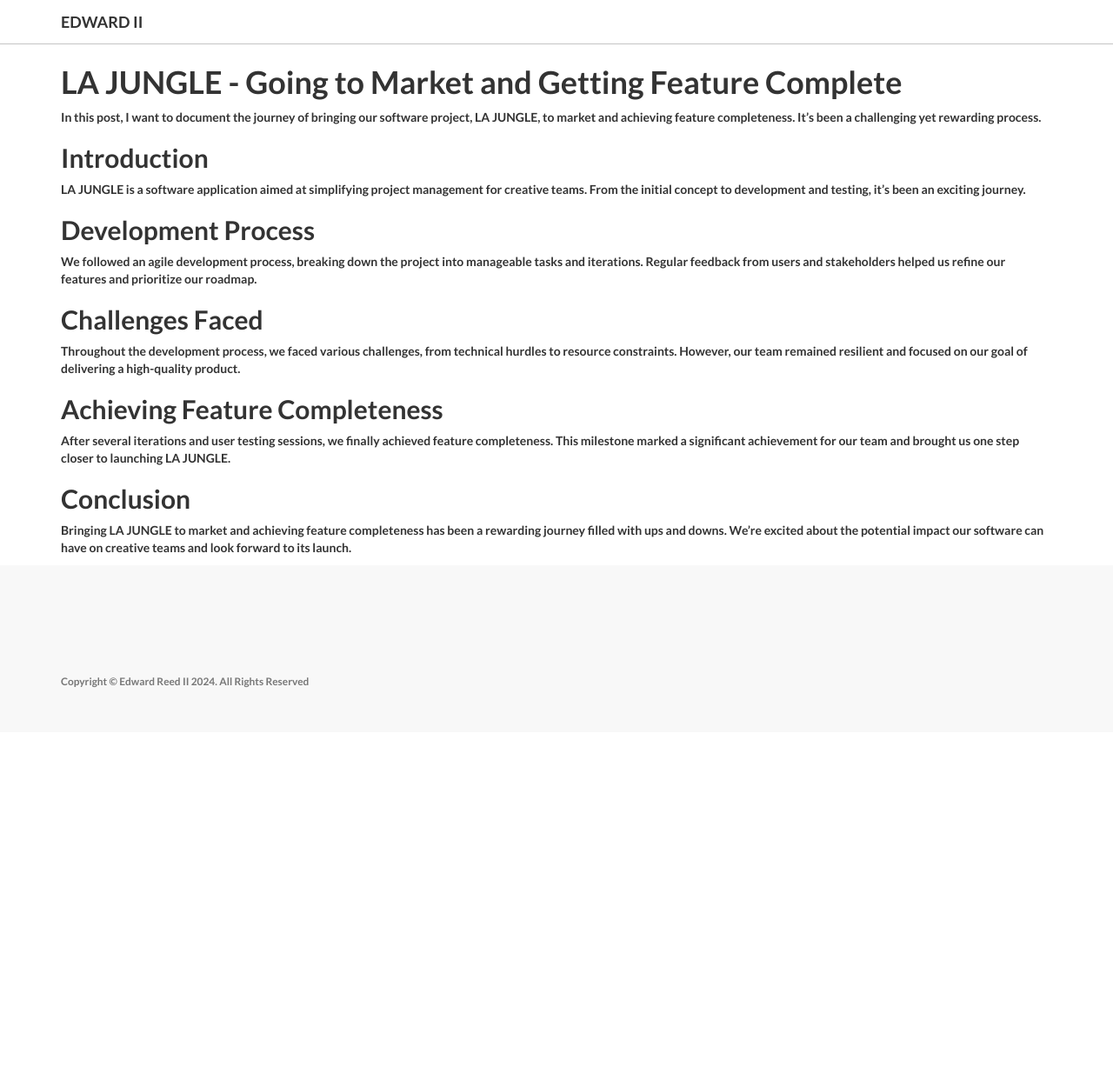
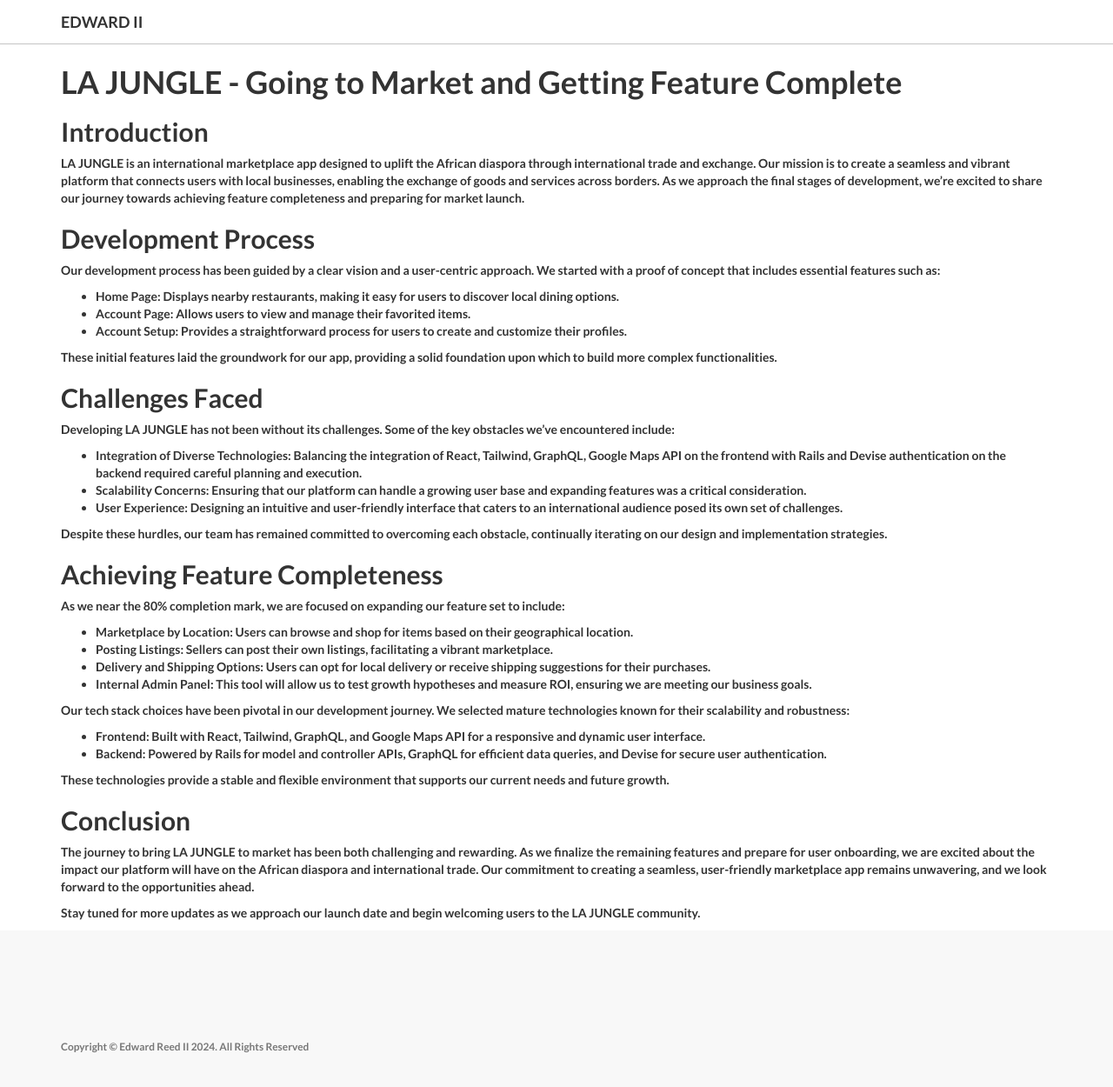
Before and after one commit to MRReedii/edward-reed, a Jekyll site: the page built from _posts/2024-04-24-current-works-la-jungle-post.md, in a window 1280 px wide and 1262 px high. Shown: the top 1250 px of the window at 87% size. Built offline with Jekyll 4.4.1, drawn with Linux system fonts in a browser that asks for light colours.

Commit message:
Update Content

```diff
--- a/_posts/2024-04-24-current-works-la-jungle-post.md
+++ b/_posts/2024-04-24-current-works-la-jungle-post.md
@@ -7,39 +7,50 @@ tags: [product-launch, feature-complete, software]
 excerpt: "Documenting the journey of bringing LA JUNGLE software to market and
 achieving feature completeness."
 ---
-
 # LA JUNGLE - Going to Market and Getting Feature Complete
-
-In this post, I want to document the journey of bringing our software project,
-LA JUNGLE, to market and achieving feature completeness. It's been a challenging
-yet rewarding process.
 
 ## Introduction
 
-LA JUNGLE is a software application aimed at simplifying project management for
-creative teams. From the initial concept to development and testing, it's been
-an exciting journey.
+LA JUNGLE is an international marketplace app designed to uplift the African diaspora through international trade and exchange. Our mission is to create a seamless and vibrant platform that connects users with local businesses, enabling the exchange of goods and services across borders. As we approach the final stages of development, we're excited to share our journey towards achieving feature completeness and preparing for market launch.
 
 ## Development Process
 
-We followed an agile development process, breaking down the project into
-manageable tasks and iterations. Regular feedback from users and stakeholders
-helped us refine our features and prioritize our roadmap.
+Our development process has been guided by a clear vision and a user-centric approach. We started with a proof of concept that includes essential features such as:
+
+- **Home Page**: Displays nearby restaurants, making it easy for users to discover local dining options.
+- **Account Page**: Allows users to view and manage their favorited items.
+- **Account Setup**: Provides a straightforward process for users to create and customize their profiles.
+
+These initial features laid the groundwork for our app, providing a solid foundation upon which to build more complex functionalities.
 
 ## Challenges Faced
 
-Throughout the development process, we faced various challenges, from technical
-hurdles to resource constraints. However, our team remained resilient and
-focused on our goal of delivering a high-quality product.
+Developing LA JUNGLE has not been without its challenges. Some of the key obstacles we've encountered include:
+
+- **Integration of Diverse Technologies**: Balancing the integration of React, Tailwind, GraphQL, Google Maps API on the frontend with Rails and Devise authentication on the backend required careful planning and execution.
+- **Scalability Concerns**: Ensuring that our platform can handle a growing user base and expanding features was a critical consideration.
+- **User Experience**: Designing an intuitive and user-friendly interface that caters to an international audience posed its own set of challenges.
+
+Despite these hurdles, our team has remained committed to overcoming each obstacle, continually iterating on our design and implementation strategies.
 
 ## Achieving Feature Completeness
 
-After several iterations and user testing sessions, we finally achieved feature
-completeness. This milestone marked a significant achievement for our team and
-brought us one step closer to launching LA JUNGLE.
+As we near the 80% completion mark, we are focused on expanding our feature set to include:
+
+- **Marketplace by Location**: Users can browse and shop for items based on their geographical location.
+- **Posting Listings**: Sellers can post their own listings, facilitating a vibrant marketplace.
+- **Delivery and Shipping Options**: Users can opt for local delivery or receive shipping suggestions for their purchases.
+- **Internal Admin Panel**: This tool will allow us to test growth hypotheses and measure ROI, ensuring we are meeting our business goals.
+
+Our tech stack choices have been pivotal in our development journey. We selected mature technologies known for their scalability and robustness:
+
+- **Frontend**: Built with React, Tailwind, GraphQL, and Google Maps API for a responsive and dynamic user interface.
+- **Backend**: Powered by Rails for model and controller APIs, GraphQL for efficient data queries, and Devise for secure user authentication.
+
+These technologies provide a stable and flexible environment that supports our current needs and future growth.
 
 ## Conclusion
 
-Bringing LA JUNGLE to market and achieving feature completeness has been a
-rewarding journey filled with ups and downs. We're excited about the potential
-impact our software can have on creative teams and look forward to its launch.
+The journey to bring LA JUNGLE to market has been both challenging and rewarding. As we finalize the remaining features and prepare for user onboarding, we are excited about the impact our platform will have on the African diaspora and international trade. Our commitment to creating a seamless, user-friendly marketplace app remains unwavering, and we look forward to the opportunities ahead.
+
+Stay tuned for more updates as we approach our launch date and begin welcoming users to the LA JUNGLE community.
```
